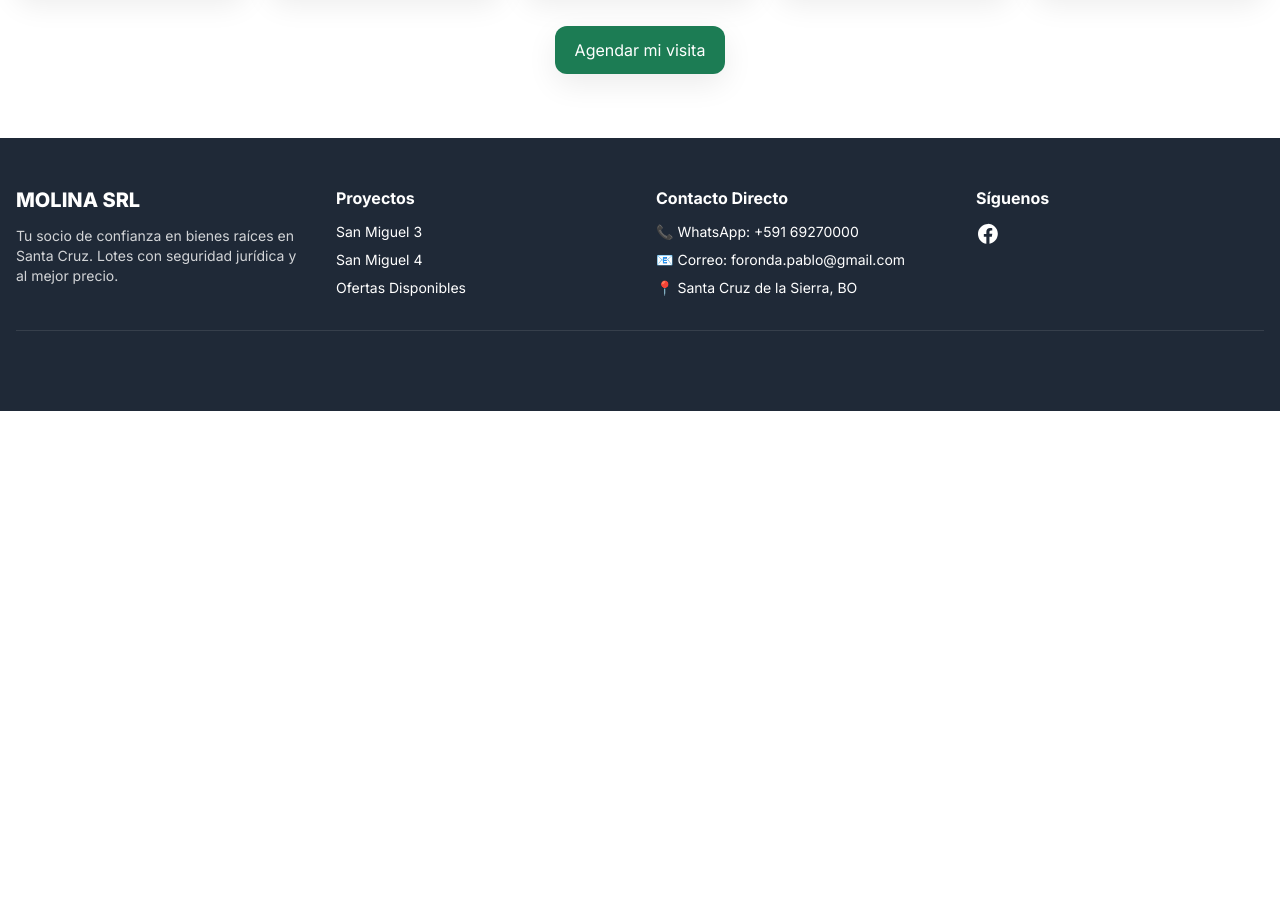
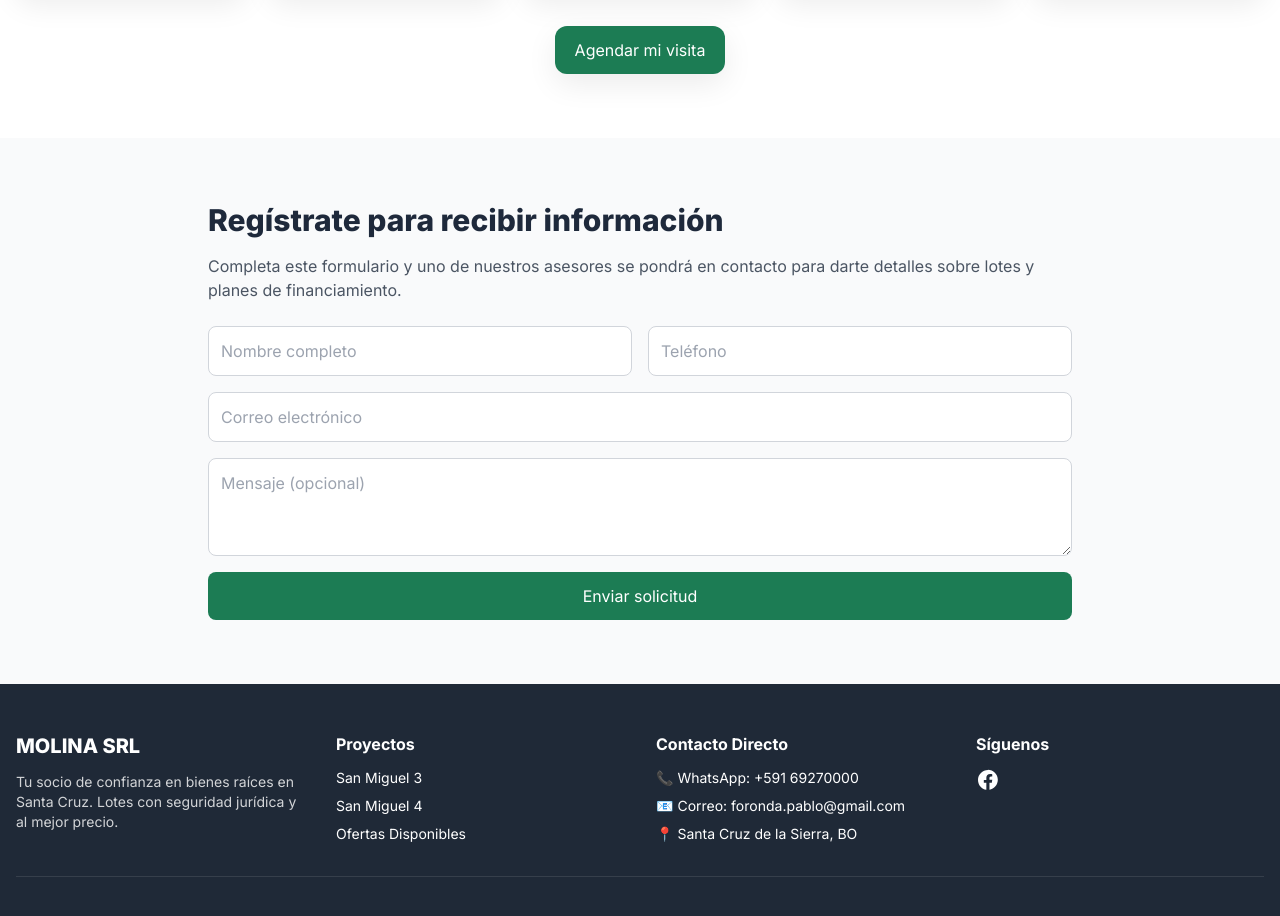
Before and after one commit to MolinaSRL/molinasrlsite, a plain HTML site: page index.html in a window 1280 px wide. Shown: the part 6900-7816 px from the top of the page. Before the commit the page ends 7311 px from the top, so only its background shows below. Drawn offline with nearby package versions, Linux system fonts and the light colour scheme; a script that the page names is missing.

Commit message:
Add files via upload

```diff
--- a/index.html
+++ b/index.html
@@ -559,6 +559,46 @@
             <div class="mt-8 text-center"><a href="https://wa.me/59169270000?text=Quiero%20agendar%20mi%20visita" target="_blank" class="inline-flex items-center gap-2 bg-brand-green text-white px-5 py-3 rounded-xl shadow-soft hover:opacity-95">Agendar mi visita</a></div>
         </div>
     </section>
+    <!-- Sección de registro -->
+<section id="registro" class="py-16 bg-gray-50">
+  <div class="max-w-4xl mx-auto px-4">
+    <h2 class="text-2xl md:text-3xl font-extrabold mb-4">Regístrate para recibir información</h2>
+    <p class="mb-6 text-gray-600">
+      Completa este formulario y uno de nuestros asesores se pondrá en contacto para darte detalles sobre lotes y planes de financiamiento.
+    </p>
+
+    <form action="https://formspree.io/f/TU-CODIGO-AQUI" method="POST" class="grid gap-4 md:grid-cols-2">
+      <!-- Campo antispam oculto -->
+      <input type="text" name="_gotcha" style="display:none">
+
+      <!-- Campo de redirección al enviar -->
+      <input type="hidden" name="_next" value="https://tusitio.com/gracias.html">
+
+      <label for="nombre" class="sr-only">Nombre completo</label>
+      <input id="nombre" type="text" name="nombre" placeholder="Nombre completo" required
+        class="border border-gray-300 rounded-lg p-3">
+
+      <label for="telefono" class="sr-only">Teléfono</label>
+      <input id="telefono" type="tel" name="telefono" placeholder="Teléfono" pattern="[0-9+ ]{6,}"
+        title="Solo números, mínimo 6 dígitos" required
+        class="border border-gray-300 rounded-lg p-3">
+
+      <label for="email" class="sr-only">Correo electrónico</label>
+      <input id="email" type="email" name="email" placeholder="Correo electrónico" required
+        class="border border-gray-300 rounded-lg p-3 md:col-span-2">
+
+      <label for="mensaje" class="sr-only">Mensaje</label>
+      <textarea id="mensaje" name="mensaje" placeholder="Mensaje (opcional)" rows="3"
+        class="border border-gray-300 rounded-lg p-3 md:col-span-2"></textarea>
+
+      <button type="submit"
+        class="md:col-span-2 bg-brand-green text-white py-3 px-6 rounded-lg hover:opacity-90 transition">
+        Enviar solicitud
+      </button>
+    </form>
+  </div>
+</section>
+
 
     <footer id="contacto" class="bg-brand-gray text-white py-12">
         <div class="max-w-7xl mx-auto px-4">
```
